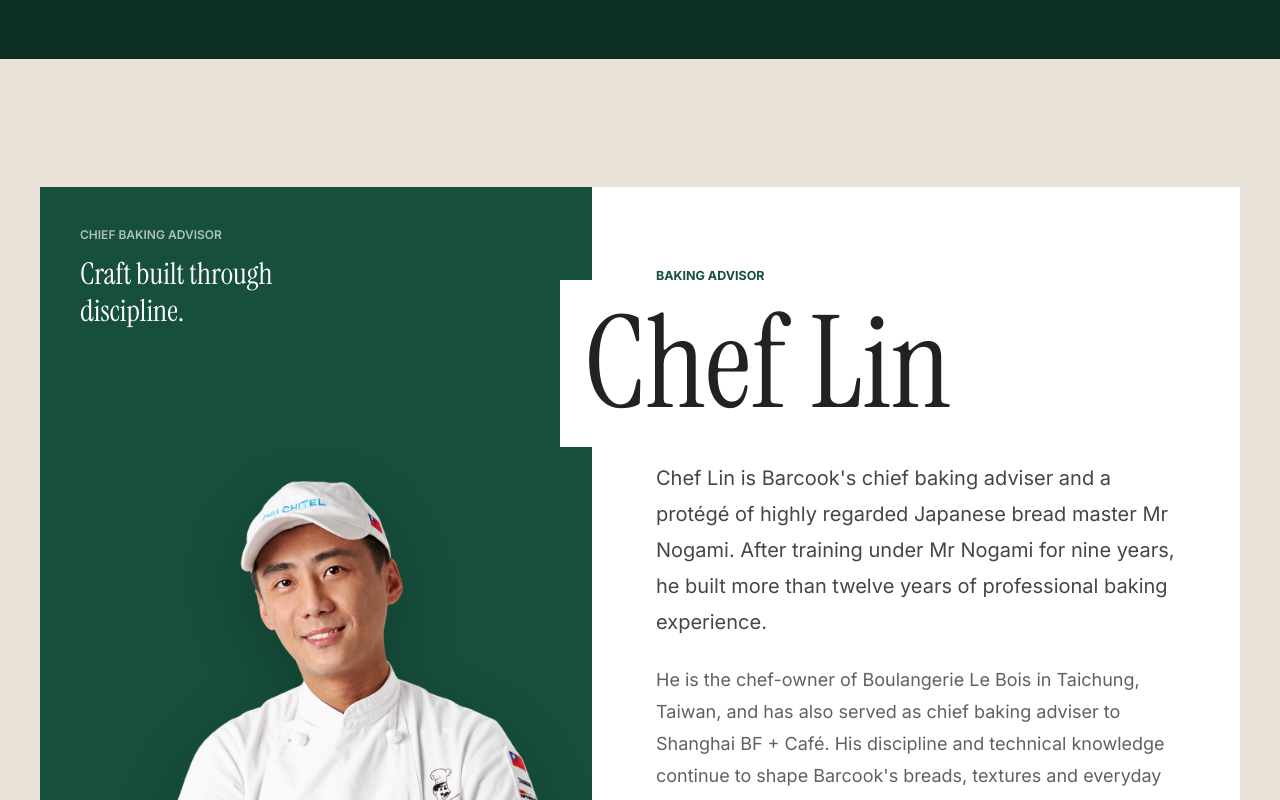
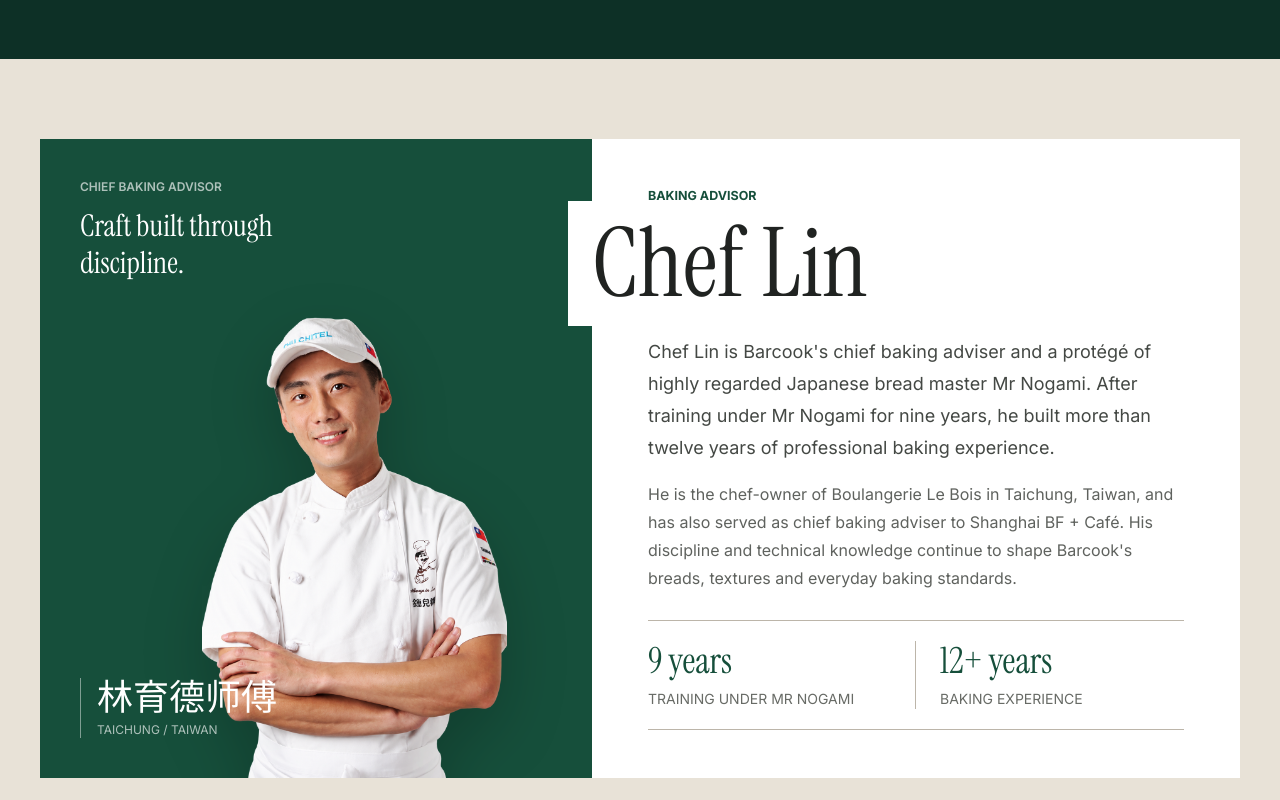
Before and after one commit to viqhyae/restaurant-compro, a Next.js app: page / in a window 1280 px wide. Shown: the part 4200-5000 px from the top of the page. Built offline with nearby package versions, Linux system fonts and the light colour scheme.

Commit message:
Compact baking advisor section

```diff
--- a/src/app/page.tsx
+++ b/src/app/page.tsx
@@ -487,15 +487,15 @@
         </div>
       </section>
 
-      <section id="baking-advisor" className="scroll-mt-20 bg-[#e8e2d7] px-5 py-24 md:px-10 md:py-32">
+      <section id="baking-advisor" className="scroll-mt-20 bg-[#e8e2d7] px-5 py-16 md:px-10 md:py-20">
         <div className="mx-auto max-w-7xl">
-          <div className="relative grid overflow-hidden bg-white lg:min-h-[720px] lg:grid-cols-[0.92fr_1.08fr]">
-            <div className="relative min-h-[580px] overflow-hidden bg-[#164f3b] lg:min-h-full lg:overflow-visible">
+          <div className="relative grid overflow-hidden bg-white lg:min-h-[560px] lg:grid-cols-[0.92fr_1.08fr]">
+            <div className="relative min-h-[460px] overflow-hidden bg-[#164f3b] lg:min-h-full lg:overflow-visible">
               <div className="absolute left-6 top-7 z-10 max-w-52 text-white md:left-10 md:top-10">
                 <p className="text-xs font-semibold uppercase tracking-[0.22em] text-white/65">Chief Baking Advisor</p>
                 <p className="mt-3 font-serif text-3xl leading-tight">Craft built through discipline.</p>
               </div>
-              <div className="absolute -bottom-6 left-1/2 h-[500px] w-[390px] -translate-x-1/2 md:h-[590px] md:w-[460px] lg:-bottom-10 lg:left-[57%] lg:h-[660px] lg:w-[520px]">
+              <div className="absolute -bottom-6 left-1/2 h-[410px] w-[320px] -translate-x-1/2 md:h-[450px] md:w-[360px] lg:-bottom-8 lg:left-[57%] lg:h-[510px] lg:w-[410px]">
                 <Image
                   src="/images/baking-advisor/chef-lin-cutout.png"
                   alt="Chef Lin, Barcook chief baking adviser"
@@ -515,25 +515,25 @@
             whileInView="visible"
             viewport={{ once: true, margin: "-80px" }}
             transition={{ delay: 0.1, duration: 0.7 }}
-            className="relative flex flex-col justify-center px-7 py-14 md:px-14 lg:px-16 lg:py-20"
+            className="relative flex flex-col justify-center px-7 py-12 md:px-12 lg:px-14 lg:py-12"
           >
             <p className="section-kicker">Baking Advisor</p>
-            <h2 className="mt-4 font-serif text-6xl leading-none md:text-8xl lg:-ml-24 lg:text-9xl">
+            <h2 className="mt-3 font-serif text-6xl leading-none md:text-7xl lg:-ml-20 lg:text-8xl">
               <span className="relative z-20 bg-white px-0 lg:px-6">Chef Lin</span>
             </h2>
-            <p className="mt-8 max-w-2xl text-xl leading-9 text-[#444844]">
+            <p className="mt-6 max-w-2xl text-lg leading-8 text-[#444844]">
               Chef Lin is Barcook&apos;s chief baking adviser and a protégé of highly regarded Japanese bread master Mr Nogami. After training under Mr Nogami for nine years, he built more than twelve years of professional baking experience.
             </p>
-            <p className="mt-6 max-w-2xl text-lg leading-8 text-[#5f625e]">
+            <p className="mt-4 max-w-2xl text-base leading-7 text-[#5f625e]">
               He is the chef-owner of Boulangerie Le Bois in Taichung, Taiwan, and has also served as chief baking adviser to Shanghai BF + Café. His discipline and technical knowledge continue to shape Barcook&apos;s breads, textures and everyday baking standards.
             </p>
-            <div className="mt-10 grid grid-cols-2 border-y border-[#bcb5a9] py-7">
+            <div className="mt-7 grid grid-cols-2 border-y border-[#bcb5a9] py-5">
               <div className="border-r border-[#bcb5a9] pr-6">
-                <p className="font-serif text-5xl text-[#164f3b]">9 years</p>
+                <p className="font-serif text-4xl text-[#164f3b]">9 years</p>
                 <p className="mt-2 text-sm uppercase tracking-[0.16em] text-[#686b66]">Training under Mr Nogami</p>
               </div>
               <div className="pl-6">
-                <p className="font-serif text-5xl text-[#164f3b]">12+ years</p>
+                <p className="font-serif text-4xl text-[#164f3b]">12+ years</p>
                 <p className="mt-2 text-sm uppercase tracking-[0.16em] text-[#686b66]">Baking experience</p>
               </div>
             </div>
```
